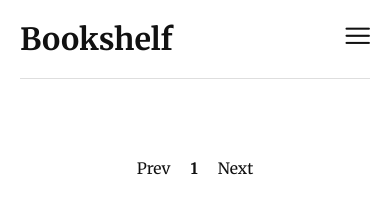
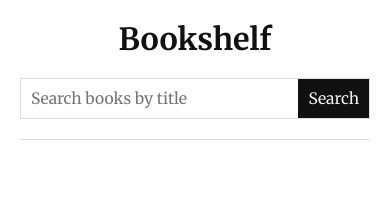
Before and after one commit to nathanspeich/bookshelf, a plain HTML site: page index.html in a window 390 px wide. Drawn offline with nearby package versions, Linux system fonts and the light colour scheme.

Commit message:
Changed media query max width, removed pagination placeholder, small changes made to overall site responsiveness

```diff
--- a/css/style.css
+++ b/css/style.css
@@ -68,6 +68,8 @@ body {
   padding: 0 2rem;
 }
 
+/*Vendor Prefixes*/
+
 html,
 body {
   text-size-adjust: none;
@@ -87,8 +89,7 @@ body {
   display: flex;
   justify-content: space-between;
   align-items: center;
-  padding-top: 2rem;
-  padding-bottom: 2rem;
+  padding: 2rem 0;
 }
 
 .logo {
@@ -128,6 +129,8 @@ body {
 
 .fi-rr-menu-burger {
   display: none;
+  line-height: 0;
+  cursor: pointer;
 }
 
 /*Main*/
@@ -198,12 +201,18 @@ body {
 
 /*Media query*/
 
-@media (max-width: 700px) {
+@media (max-width: 550px) {
+  .mainNav {
+    flex-direction: column;
+    justify-content: center;
+    align-items: center;
+    gap: 2rem;
+  }
   .searchForm {
-    display: none;
+    width: 100%;
   }
-  .fi-rr-menu-burger {
-    display: block;
+  .searchForm input {
+    width: 100%;
   }
 }
 
--- a/index.html
+++ b/index.html
@@ -4,7 +4,7 @@
     <meta charset="UTF-8" />
     <meta http-equiv="X-UA-Compatible" content="IE=edge" />
     <meta name="viewport" content="width=device-width, initial-scale=1.0" />
-    <title>TMDB API App</title>
+    <title>Bookshelf</title>
     <link rel="preconnect" href="https://fonts.googleapis.com" />
     <link rel="preconnect" href="https://fonts.gstatic.com" crossorigin />
     <link
@@ -22,7 +22,6 @@
       <header class="mainHeader">
         <nav class="mainNav">
           <a href="index.html" class="logo">Bookshelf</a>
-          <i class="fi fi-rr-menu-burger"></i>
           <form action="" class="searchForm">
             <input type="text" placeholder="Search books by title" />
             <button type="submit" class="btn">Search</button>
@@ -30,16 +29,13 @@
         </nav>
       </header>
       <main class="mainContent">
-        <div class="container">
-          <section class="bookVols"></section>
-          <div class="pagination">
-            <div class="page" id="prev">Prev</div>
-            <div class="current" id="current">1</div>
-            <div class="page" id="next">Next</div>
-          </div>
-        </div>
+        <section class="bookVols"></section>
+        <!-- <div class="pagination">
+          <div class="page" id="prev">Prev</div>
+          <div class="current" id="current">1</div>
+          <div class="page" id="next">Next</div>
+        </div> -->
       </main>
-      <footer class="mainFooter"></footer>
     </div>
     <script src="js/main.js"></script>
   </body>
```
